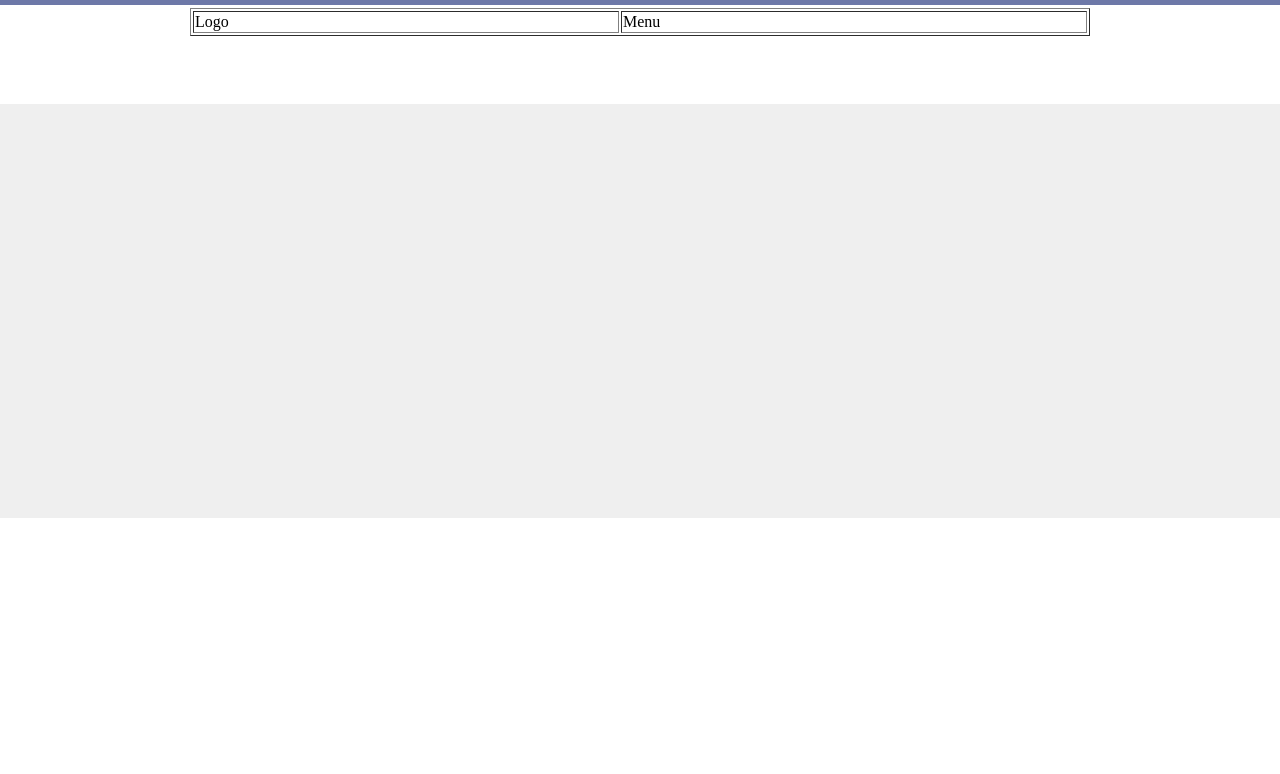
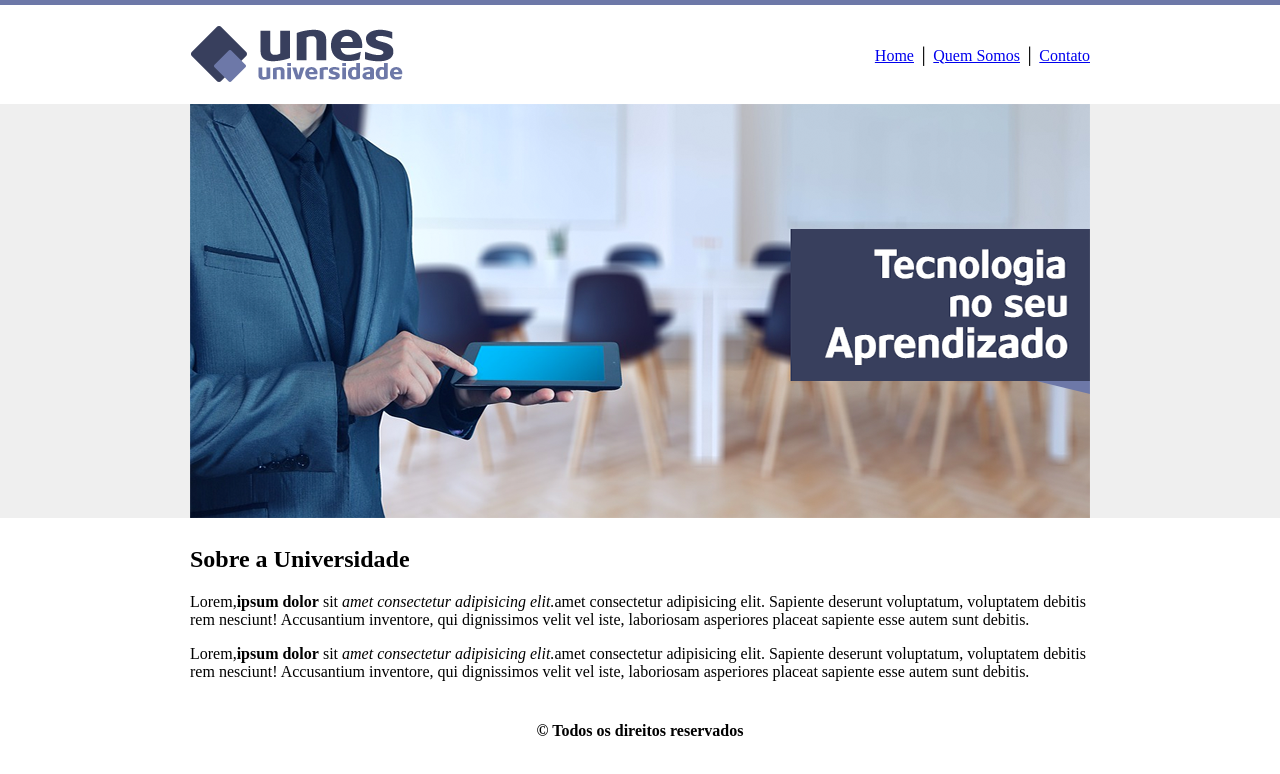
Before and after one commit to Jackson-Teixeira/Projeto-UNES, a plain HTML site: page index.html in a window 1280 px wide. Drawn offline with Linux system fonts and the light colour scheme.

Commit message:
esse é o meu primeiro projeto em HTML

```diff
--- a/index.html
+++ b/index.html
@@ -7,11 +7,42 @@
 
 	<body background="imagens\fundo.png">
 
-		<table border="1" width="900" align="center">
+		<table border="0" width="900" align="center">
 			<tr>
-				<td>Logo</td>
-				<td>Menu</td>
+				<td height="89"><img src="imagens/logo.png" alt=""></td>
+
+				<td align="right">
+					<a href="index.html"/a>Home</a> │
+					<a href="quem-somos.html"/a>Quem Somos</a> │
+					<a href="contato.html"/a>Contato</a>
+				</td>
 			</tr>
+
+			<tr>
+				<td colspan="2">
+					<img src="imagens/capa.png" alt="">
+				</td>
+			</tr>
+
+			<tr>
+				<td colspan="2">
+					<h2>Sobre a Universidade</h2>
+					<p>
+					  	Lorem,<strong>ipsum dolor</strong>  sit <em>amet consectetur adipisicing elit.</em>amet consectetur adipisicing elit. Sapiente deserunt voluptatum, voluptatem debitis rem nesciunt! Accusantium inventore, qui dignissimos velit vel iste, laboriosam asperiores placeat sapiente esse autem sunt debitis.
+					</p>
+
+					<p>
+						Lorem,<strong>ipsum dolor</strong>  sit <em>amet consectetur adipisicing elit.</em>amet consectetur adipisicing elit. Sapiente deserunt voluptatum, voluptatem debitis rem nesciunt! Accusantium inventore, qui dignissimos velit vel iste, laboriosam asperiores placeat sapiente esse autem sunt debitis.
+					</p>
+				</td>
+			</tr>
+
+			<tr align="center">
+				<td colspan="2">
+					<h4> © Todos os direitos reservados</h4>
+				</td>
+			</tr>
+
 		</table>
 
 
```
